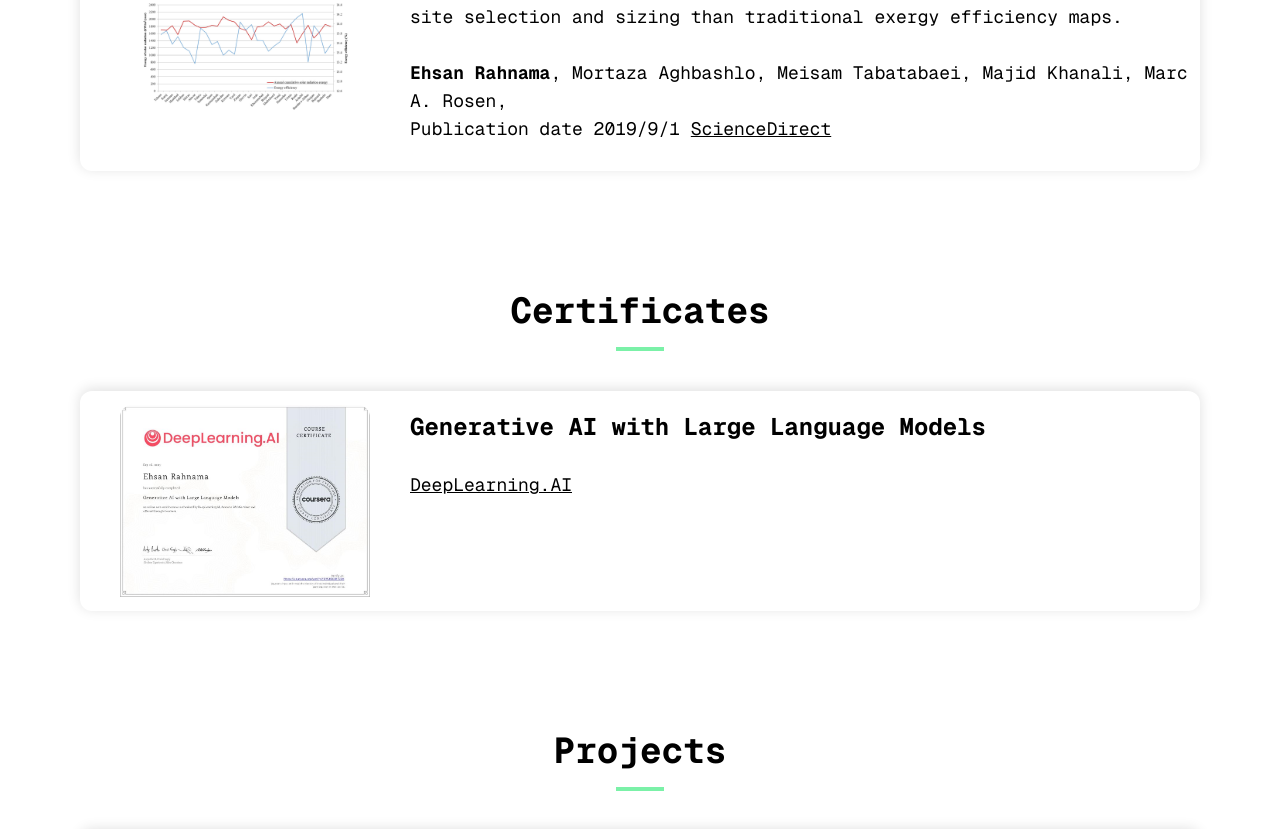
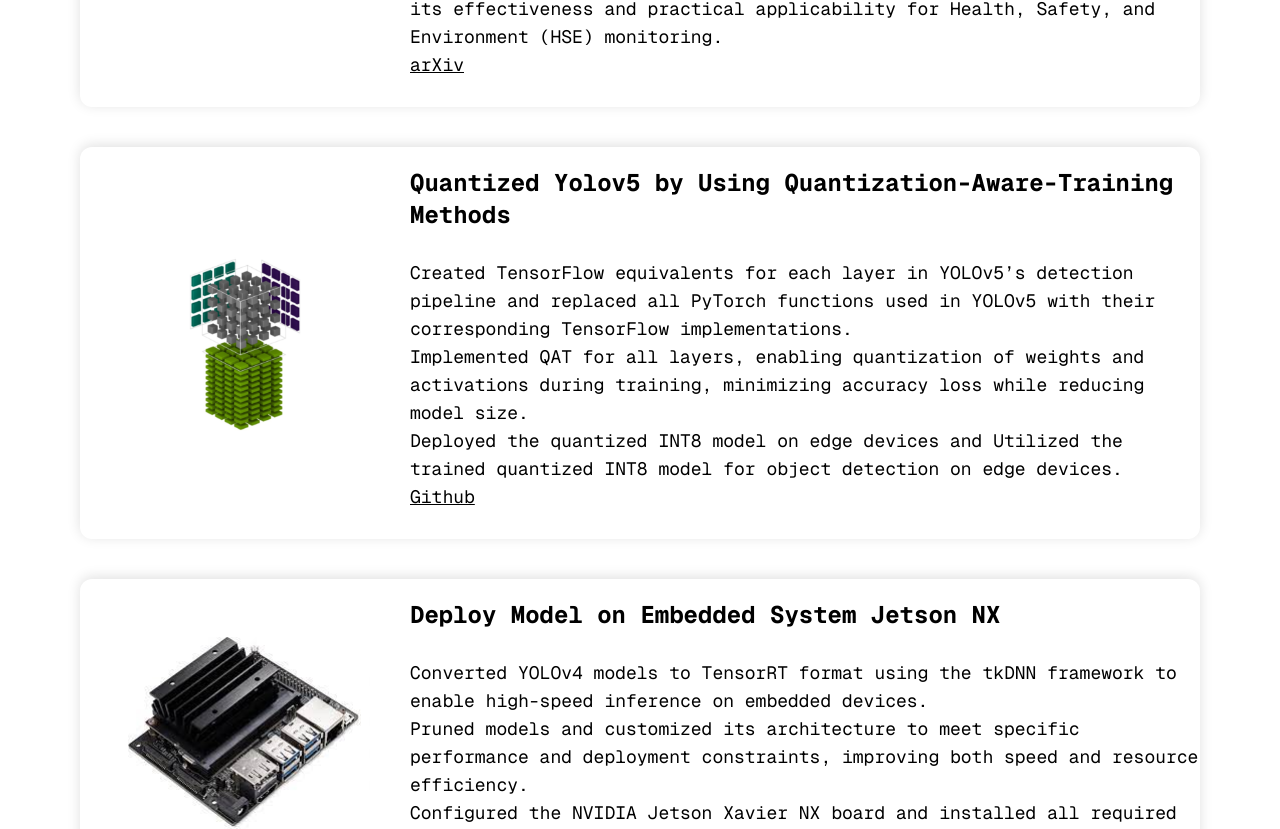
Before and after one commit to ehsanrahnama/website, a Next.js app: page / in a window 1280 px wide. Shown: the part 2209-3038 px from the top of the page. Built offline with nearby package versions, Linux system fonts and the light colour scheme.

Commit message:
change order in first page

```diff
--- a/src/pages/index.js
+++ b/src/pages/index.js
@@ -14,10 +14,10 @@ export default function Home() {
         <PagesMetaHead title="Home" />
 
         <AppBanner />
+        <ProjectsGrid title={"Projects"} data={projectsData} />
+        <ProjectsGrid title={"Certificates"} data={certificatesData} />
+        <ProjectsGrid title={"Publications"} data={publicationsData} />
 
-        <ProjectsGrid title={"Publications"} data={publicationsData} />
-        <ProjectsGrid title={"Certificates"} data={certificatesData} />
-        <ProjectsGrid title={"Projects"} data={projectsData} />
 
         <div className="mt-10 sm:mt-15 flex justify-center"></div>
       </div>
```
